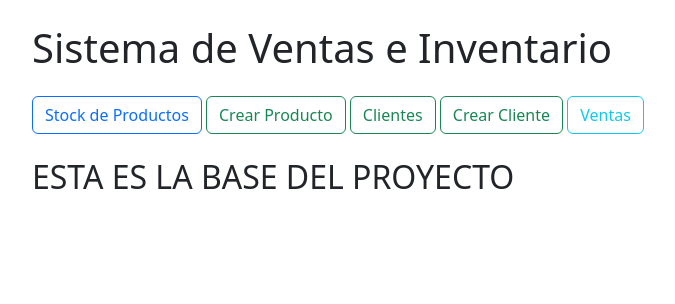
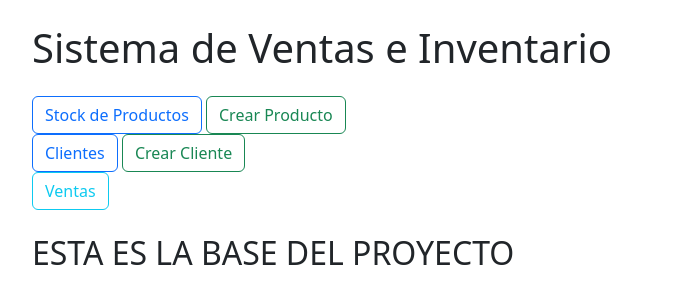
Before and after one commit to Oscar-luque/django-prueba, a Django app: page / in a window 1280 px wide. Shown: the top 304 px of the page, without its empty margins (50-725 px from the left). Run offline with Django 5.2, Linux system fonts and the light colour scheme.

Commit message:
ajustes diseño

```diff
--- a/templates/base.html
+++ b/templates/base.html
@@ -11,9 +11,9 @@
         <h1 class="mb-4">Sistema de Ventas e Inventario</h1>
         <div class="mb-4">
             <a href="{% url 'inventario:productos_disponibles' %}" class="btn btn-outline-primary">Stock de Productos</a>
-            <a href="{% url 'inventario:crear_producto' %}" class="btn btn-outline-success">Crear Producto</a>
-            <a href="{% url 'ventas:listado_cliente' %}" class="btn btn-outline-success">Clientes</a>
-            <a href="{% url 'ventas:formulario_cliente' %}" class="btn btn-outline-success">Crear Cliente</a>
+            <a href="{% url 'inventario:crear_producto' %}" class="btn btn-outline-success">Crear Producto</a><br>
+            <a href="{% url 'ventas:listado_cliente' %}" class="btn btn-outline-primary">Clientes</a>
+            <a href="{% url 'ventas:formulario_cliente' %}" class="btn btn-outline-success">Crear Cliente</a><br>
             <a href="{% url 'ventas:listado_ventas' %}" class="btn btn-outline-info">Ventas</a>
         </div>
         {% block content %}<h2>ESTA ES LA BASE DEL PROYECTO</h2>{% endblock %}
```
